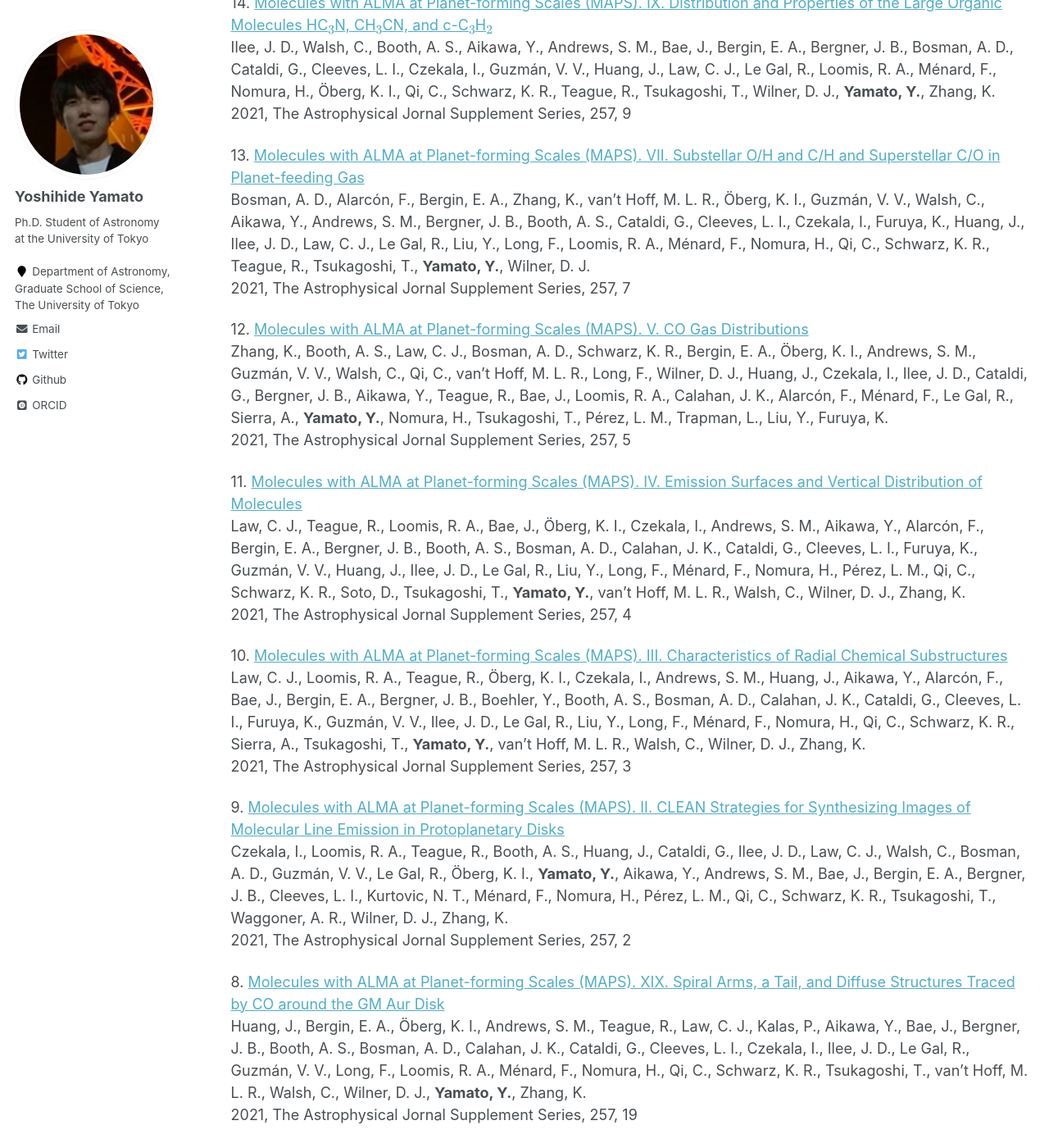
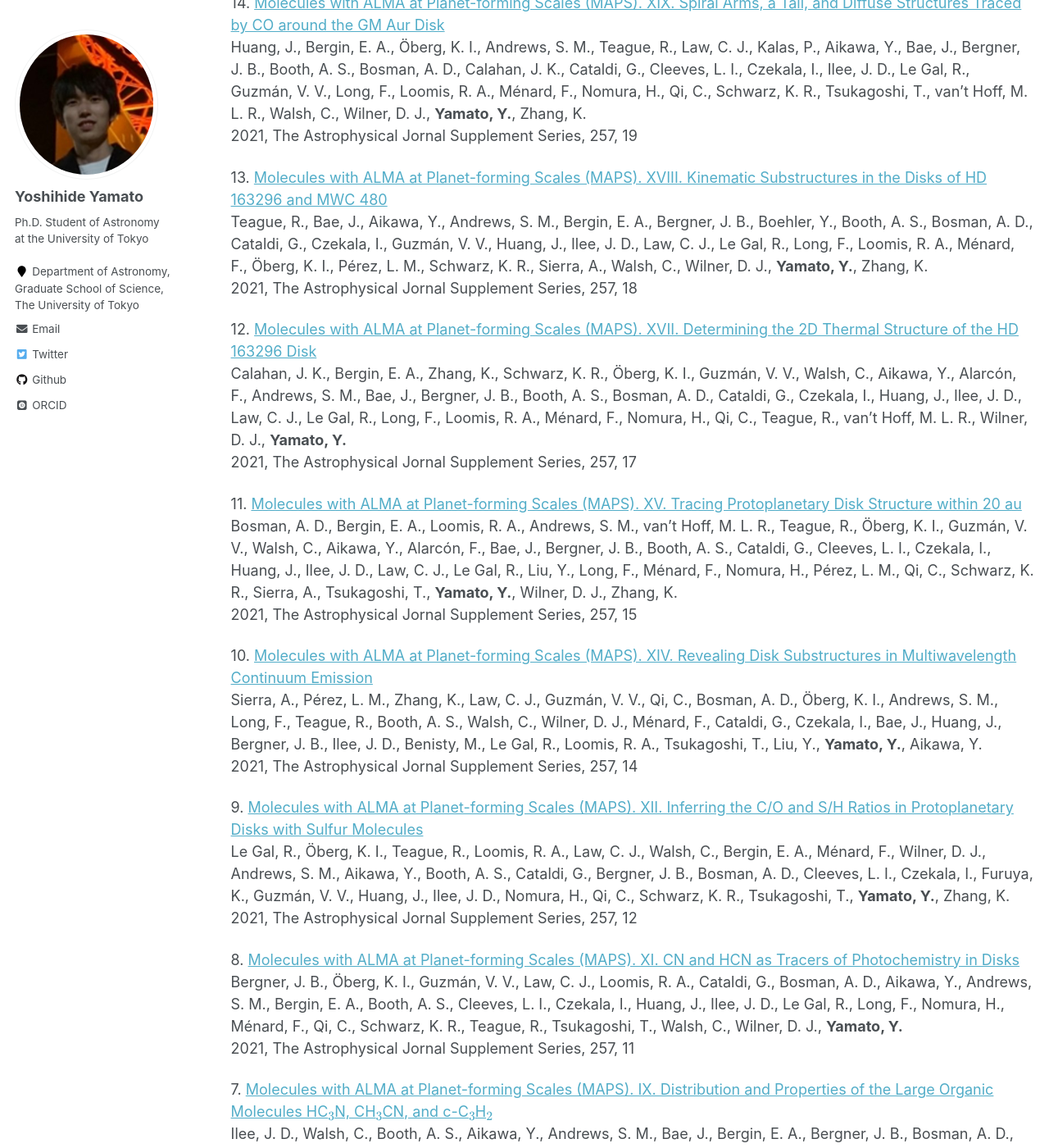
Before and after one commit to yyamato-as/website, a Jekyll site: the page built from _pages/publications.md, in a window 1280 px wide and 1400 px high, scrolled down 1691 px. Shown: the whole window at 82% size. Built offline with Jekyll 4.4.1, drawn with Linux system fonts in a browser that asks for light colours; some web fonts are replaced; formulas are drawn with MathJax 3; some of the changed text lies outside the part shown.

Commit message:
Update publication list

```diff
--- a/_pages/publications.md
+++ b/_pages/publications.md
@@ -38,57 +38,57 @@ Lin, Z.-Y. D., Li, Z.-Y., Tobin, J. J., Ohashi, N., J&oslash;rgensen, J. K., Loo
 Ohashi, N., Tobin, J. J., J&oslash;rgensen, J. K., Takakuwa, S., Sheehan, P., Aikawa, Y., Li, Z.-Y., Looney, L. W., Williams, J. P., Aso, Y., Sharma, R., Sai, J., **Yamato, Y.**, Lee, J.-E., Tomida, K., Yen, H.-W., Encalada, F. J., Flores, C., Gavino, S., Kido, M., Han, I., Lin, Z.-Y. D., Narayanan, S., Phuong, N. T., Santamar&iacute;a-Miranda, A., Thieme, T. J., van't Hoff, M. L. R., de Gregorio-Monsalvo, I., Koch, P. M., Kwon, W., Lai, S.-P., Lee, C. W., Plunkett, A., Saigo, K., Hirano, S., Lam, K. H., Mori, S.
 2023, The Astrophysical Jornal, 951, 8
 
-14\. [Molecules with ALMA at Planet-forming Scales (MAPS). IX. Distribution and Properties of the Large Organic Molecules HC$_3$N, CH$_3$CN, and c-C$_3$H$_2$](https://ui.adsabs.harvard.edu/abs/2021ApJS..257....9I)
+14\. [Molecules with ALMA at Planet-forming Scales (MAPS). XIX. Spiral Arms, a Tail, and Diffuse Structures Traced by CO around the GM Aur Disk](https://ui.adsabs.harvard.edu/abs/2021ApJS..257...19H)
+Huang, J., Bergin, E. A., &Ouml;berg, K. I., Andrews, S. M., Teague, R., Law, C. J., Kalas, P., Aikawa, Y., Bae, J., Bergner, J. B., Booth, A. S., Bosman, A. D., Calahan, J. K., Cataldi, G., Cleeves, L. I., Czekala, I., Ilee, J. D., Le Gal, R., Guzm&aacute;n, V. V., Long, F., Loomis, R. A., M&eacute;nard, F., Nomura, H., Qi, C., Schwarz, K. R., Tsukagoshi, T., van't Hoff, M. L. R., Walsh, C., Wilner, D. J., **Yamato, Y.**, Zhang, K.
+2021, The Astrophysical Jornal Supplement Series, 257, 19
+
+13\. [Molecules with ALMA at Planet-forming Scales (MAPS). XVIII. Kinematic Substructures in the Disks of HD 163296 and MWC 480](https://ui.adsabs.harvard.edu/abs/2021ApJS..257...18T)
+Teague, R., Bae, J., Aikawa, Y., Andrews, S. M., Bergin, E. A., Bergner, J. B., Boehler, Y., Booth, A. S., Bosman, A. D., Cataldi, G., Czekala, I., Guzm&aacute;n, V. V., Huang, J., Ilee, J. D., Law, C. J., Le Gal, R., Long, F., Loomis, R. A., M&eacute;nard, F., &Ouml;berg, K. I., P&eacute;rez, L. M., Schwarz, K. R., Sierra, A., Walsh, C., Wilner, D. J., **Yamato, Y.**, Zhang, K.
+2021, The Astrophysical Jornal Supplement Series, 257, 18
+
+12\. [Molecules with ALMA at Planet-forming Scales (MAPS). XVII. Determining the 2D Thermal Structure of the HD 163296 Disk](https://ui.adsabs.harvard.edu/abs/2021ApJS..257...17C)
+Calahan, J. K., Bergin, E. A., Zhang, K., Schwarz, K. R., &Ouml;berg, K. I., Guzm&aacute;n, V. V., Walsh, C., Aikawa, Y., Alarc&oacute;n, F., Andrews, S. M., Bae, J., Bergner, J. B., Booth, A. S., Bosman, A. D., Cataldi, G., Czekala, I., Huang, J., Ilee, J. D., Law, C. J., Le Gal, R., Long, F., Loomis, R. A., M&eacute;nard, F., Nomura, H., Qi, C., Teague, R., van't Hoff, M. L. R., Wilner, D. J., **Yamato, Y.**
+2021, The Astrophysical Jornal Supplement Series, 257, 17
+
+11\. [Molecules with ALMA at Planet-forming Scales (MAPS). XV. Tracing Protoplanetary Disk Structure within 20 au](https://ui.adsabs.harvard.edu/abs/2021ApJS..257...15B)
+Bosman, A. D., Bergin, E. A., Loomis, R. A., Andrews, S. M., van't Hoff, M. L. R., Teague, R., &Ouml;berg, K. I., Guzm&aacute;n, V. V., Walsh, C., Aikawa, Y., Alarc&oacute;n, F., Bae, J., Bergner, J. B., Booth, A. S., Cataldi, G., Cleeves, L. I., Czekala, I., Huang, J., Ilee, J. D., Law, C. J., Le Gal, R., Liu, Y., Long, F., M&eacute;nard, F., Nomura, H., P&eacute;rez, L. M., Qi, C., Schwarz, K. R., Sierra, A., Tsukagoshi, T., **Yamato, Y.**, Wilner, D. J., Zhang, K.
+2021, The Astrophysical Jornal Supplement Series, 257, 15
+
+10\. [Molecules with ALMA at Planet-forming Scales (MAPS). XIV. Revealing Disk Substructures in Multiwavelength Continuum Emission](https://ui.adsabs.harvard.edu/abs/2021ApJS..257...14S)
+Sierra, A., P&eacute;rez, L. M., Zhang, K., Law, C. J., Guzm&aacute;n, V. V., Qi, C., Bosman, A. D., &Ouml;berg, K. I., Andrews, S. M., Long, F., Teague, R., Booth, A. S., Walsh, C., Wilner, D. J., M&eacute;nard, F., Cataldi, G., Czekala, I., Bae, J., Huang, J., Bergner, J. B., Ilee, J. D., Benisty, M., Le Gal, R., Loomis, R. A., Tsukagoshi, T., Liu, Y., **Yamato, Y.**, Aikawa, Y.
+2021, The Astrophysical Jornal Supplement Series, 257, 14
+
+9\. [Molecules with ALMA at Planet-forming Scales (MAPS). XII. Inferring the C/O and S/H Ratios in Protoplanetary Disks with Sulfur Molecules](https://ui.adsabs.harvard.edu/abs/2021ApJS..257...12L)
+Le Gal, R., &Ouml;berg, K. I., Teague, R., Loomis, R. A., Law, C. J., Walsh, C., Bergin, E. A., M&eacute;nard, F., Wilner, D. J., Andrews, S. M., Aikawa, Y., Booth, A. S., Cataldi, G., Bergner, J. B., Bosman, A. D., Cleeves, L. I., Czekala, I., Furuya, K., Guzm&aacute;n, V. V., Huang, J., Ilee, J. D., Nomura, H., Qi, C., Schwarz, K. R., Tsukagoshi, T., **Yamato, Y.**, Zhang, K.
+2021, The Astrophysical Jornal Supplement Series, 257, 12
+
+8\. [Molecules with ALMA at Planet-forming Scales (MAPS). XI. CN and HCN as Tracers of Photochemistry in Disks](https://ui.adsabs.harvard.edu/abs/2021ApJS..257...11B)
+Bergner, J. B., &Ouml;berg, K. I., Guzm&aacute;n, V. V., Law, C. J., Loomis, R. A., Cataldi, G., Bosman, A. D., Aikawa, Y., Andrews, S. M., Bergin, E. A., Booth, A. S., Cleeves, L. I., Czekala, I., Huang, J., Ilee, J. D., Le Gal, R., Long, F., Nomura, H., M&eacute;nard, F., Qi, C., Schwarz, K. R., Teague, R., Tsukagoshi, T., Walsh, C., Wilner, D. J., **Yamato, Y.**
+2021, The Astrophysical Jornal Supplement Series, 257, 11
+
+7\. [Molecules with ALMA at Planet-forming Scales (MAPS). IX. Distribution and Properties of the Large Organic Molecules HC$_3$N, CH$_3$CN, and c-C$_3$H$_2$](https://ui.adsabs.harvard.edu/abs/2021ApJS..257....9I)
 Ilee, J. D., Walsh, C., Booth, A. S., Aikawa, Y., Andrews, S. M., Bae, J., Bergin, E. A., Bergner, J. B., Bosman, A. D., Cataldi, G., Cleeves, L. I., Czekala, I., Guzm&aacute;n, V. V., Huang, J., Law, C. J., Le Gal, R., Loomis, R. A., M&eacute;nard, F., Nomura, H., &Ouml;berg, K. I., Qi, C., Schwarz, K. R., Teague, R., Tsukagoshi, T., Wilner, D. J., **Yamato, Y.**, Zhang, K.
 2021, The Astrophysical Jornal Supplement Series, 257, 9
 
-13\. [Molecules with ALMA at Planet-forming Scales (MAPS). VII. Substellar O/H and C/H and Superstellar C/O in Planet-feeding Gas](https://ui.adsabs.harvard.edu/abs/2021ApJS..257....7B)
+6\. [Molecules with ALMA at Planet-forming Scales (MAPS). VII. Substellar O/H and C/H and Superstellar C/O in Planet-feeding Gas](https://ui.adsabs.harvard.edu/abs/2021ApJS..257....7B)
 Bosman, A. D., Alarc&oacute;n, F., Bergin, E. A., Zhang, K., van't Hoff, M. L. R., &Ouml;berg, K. I., Guzm&aacute;n, V. V., Walsh, C., Aikawa, Y., Andrews, S. M., Bergner, J. B., Booth, A. S., Cataldi, G., Cleeves, L. I., Czekala, I., Furuya, K., Huang, J., Ilee, J. D., Law, C. J., Le Gal, R., Liu, Y., Long, F., Loomis, R. A., M&eacute;nard, F., Nomura, H., Qi, C., Schwarz, K. R., Teague, R., Tsukagoshi, T., **Yamato, Y.**, Wilner, D. J.
 2021, The Astrophysical Jornal Supplement Series, 257, 7
 
-12\. [Molecules with ALMA at Planet-forming Scales (MAPS). V. CO Gas Distributions](https://ui.adsabs.harvard.edu/abs/2021ApJS..257....5Z)
+5\. [Molecules with ALMA at Planet-forming Scales (MAPS). V. CO Gas Distributions](https://ui.adsabs.harvard.edu/abs/2021ApJS..257....5Z)
 Zhang, K., Booth, A. S., Law, C. J., Bosman, A. D., Schwarz, K. R., Bergin, E. A., &Ouml;berg, K. I., Andrews, S. M., Guzm&aacute;n, V. V., Walsh, C., Qi, C., van't Hoff, M. L. R., Long, F., Wilner, D. J., Huang, J., Czekala, I., Ilee, J. D., Cataldi, G., Bergner, J. B., Aikawa, Y., Teague, R., Bae, J., Loomis, R. A., Calahan, J. K., Alarc&oacute;n, F., M&eacute;nard, F., Le Gal, R., Sierra, A., **Yamato, Y.**, Nomura, H., Tsukagoshi, T., P&eacute;rez, L. M., Trapman, L., Liu, Y., Furuya, K.
 2021, The Astrophysical Jornal Supplement Series, 257, 5
 
-11\. [Molecules with ALMA at Planet-forming Scales (MAPS). IV. Emission Surfaces and Vertical Distribution of Molecules](https://ui.adsabs.harvard.edu/abs/2021ApJS..257....4L)
+4\. [Molecules with ALMA at Planet-forming Scales (MAPS). IV. Emission Surfaces and Vertical Distribution of Molecules](https://ui.adsabs.harvard.edu/abs/2021ApJS..257....4L)
 Law, C. J., Teague, R., Loomis, R. A., Bae, J., &Ouml;berg, K. I., Czekala, I., Andrews, S. M., Aikawa, Y., Alarc&oacute;n, F., Bergin, E. A., Bergner, J. B., Booth, A. S., Bosman, A. D., Calahan, J. K., Cataldi, G., Cleeves, L. I., Furuya, K., Guzm&aacute;n, V. V., Huang, J., Ilee, J. D., Le Gal, R., Liu, Y., Long, F., M&eacute;nard, F., Nomura, H., P&eacute;rez, L. M., Qi, C., Schwarz, K. R., Soto, D., Tsukagoshi, T., **Yamato, Y.**, van't Hoff, M. L. R., Walsh, C., Wilner, D. J., Zhang, K.
 2021, The Astrophysical Jornal Supplement Series, 257, 4
 
-10\. [Molecules with ALMA at Planet-forming Scales (MAPS). III. Characteristics of Radial Chemical Substructures](https://ui.adsabs.harvard.edu/abs/2021ApJS..257....3L)
+3\. [Molecules with ALMA at Planet-forming Scales (MAPS). III. Characteristics of Radial Chemical Substructures](https://ui.adsabs.harvard.edu/abs/2021ApJS..257....3L)
 Law, C. J., Loomis, R. A., Teague, R., &Ouml;berg, K. I., Czekala, I., Andrews, S. M., Huang, J., Aikawa, Y., Alarc&oacute;n, F., Bae, J., Bergin, E. A., Bergner, J. B., Boehler, Y., Booth, A. S., Bosman, A. D., Calahan, J. K., Cataldi, G., Cleeves, L. I., Furuya, K., Guzm&aacute;n, V. V., Ilee, J. D., Le Gal, R., Liu, Y., Long, F., M&eacute;nard, F., Nomura, H., Qi, C., Schwarz, K. R., Sierra, A., Tsukagoshi, T., **Yamato, Y.**, van't Hoff, M. L. R., Walsh, C., Wilner, D. J., Zhang, K.
 2021, The Astrophysical Jornal Supplement Series, 257, 3
 
-9\. [Molecules with ALMA at Planet-forming Scales (MAPS). II. CLEAN Strategies for Synthesizing Images of Molecular Line Emission in Protoplanetary Disks](https://ui.adsabs.harvard.edu/abs/2021ApJS..257....2C)
+2\. [Molecules with ALMA at Planet-forming Scales (MAPS). II. CLEAN Strategies for Synthesizing Images of Molecular Line Emission in Protoplanetary Disks](https://ui.adsabs.harvard.edu/abs/2021ApJS..257....2C)
 Czekala, I., Loomis, R. A., Teague, R., Booth, A. S., Huang, J., Cataldi, G., Ilee, J. D., Law, C. J., Walsh, C., Bosman, A. D., Guzm&aacute;n, V. V., Le Gal, R., &Ouml;berg, K. I., **Yamato, Y.**, Aikawa, Y., Andrews, S. M., Bae, J., Bergin, E. A., Bergner, J. B., Cleeves, L. I., Kurtovic, N. T., M&eacute;nard, F., Nomura, H., P&eacute;rez, L. M., Qi, C., Schwarz, K. R., Tsukagoshi, T., Waggoner, A. R., Wilner, D. J., Zhang, K.
 2021, The Astrophysical Jornal Supplement Series, 257, 2
-
-8\. [Molecules with ALMA at Planet-forming Scales (MAPS). XIX. Spiral Arms, a Tail, and Diffuse Structures Traced by CO around the GM Aur Disk](https://ui.adsabs.harvard.edu/abs/2021ApJS..257...19H)
-Huang, J., Bergin, E. A., &Ouml;berg, K. I., Andrews, S. M., Teague, R., Law, C. J., Kalas, P., Aikawa, Y., Bae, J., Bergner, J. B., Booth, A. S., Bosman, A. D., Calahan, J. K., Cataldi, G., Cleeves, L. I., Czekala, I., Ilee, J. D., Le Gal, R., Guzm&aacute;n, V. V., Long, F., Loomis, R. A., M&eacute;nard, F., Nomura, H., Qi, C., Schwarz, K. R., Tsukagoshi, T., van't Hoff, M. L. R., Walsh, C., Wilner, D. J., **Yamato, Y.**, Zhang, K.
-2021, The Astrophysical Jornal Supplement Series, 257, 19
-
-7\. [Molecules with ALMA at Planet-forming Scales (MAPS). XVIII. Kinematic Substructures in the Disks of HD 163296 and MWC 480](https://ui.adsabs.harvard.edu/abs/2021ApJS..257...18T)
-Teague, R., Bae, J., Aikawa, Y., Andrews, S. M., Bergin, E. A., Bergner, J. B., Boehler, Y., Booth, A. S., Bosman, A. D., Cataldi, G., Czekala, I., Guzm&aacute;n, V. V., Huang, J., Ilee, J. D., Law, C. J., Le Gal, R., Long, F., Loomis, R. A., M&eacute;nard, F., &Ouml;berg, K. I., P&eacute;rez, L. M., Schwarz, K. R., Sierra, A., Walsh, C., Wilner, D. J., **Yamato, Y.**, Zhang, K.
-2021, The Astrophysical Jornal Supplement Series, 257, 18
-
-6\. [Molecules with ALMA at Planet-forming Scales (MAPS). XVII. Determining the 2D Thermal Structure of the HD 163296 Disk](https://ui.adsabs.harvard.edu/abs/2021ApJS..257...17C)
-Calahan, J. K., Bergin, E. A., Zhang, K., Schwarz, K. R., &Ouml;berg, K. I., Guzm&aacute;n, V. V., Walsh, C., Aikawa, Y., Alarc&oacute;n, F., Andrews, S. M., Bae, J., Bergner, J. B., Booth, A. S., Bosman, A. D., Cataldi, G., Czekala, I., Huang, J., Ilee, J. D., Law, C. J., Le Gal, R., Long, F., Loomis, R. A., M&eacute;nard, F., Nomura, H., Qi, C., Teague, R., van't Hoff, M. L. R., Wilner, D. J., **Yamato, Y.**
-2021, The Astrophysical Jornal Supplement Series, 257, 17
-
-5\. [Molecules with ALMA at Planet-forming Scales (MAPS). XV. Tracing Protoplanetary Disk Structure within 20 au](https://ui.adsabs.harvard.edu/abs/2021ApJS..257...15B)
-Bosman, A. D., Bergin, E. A., Loomis, R. A., Andrews, S. M., van't Hoff, M. L. R., Teague, R., &Ouml;berg, K. I., Guzm&aacute;n, V. V., Walsh, C., Aikawa, Y., Alarc&oacute;n, F., Bae, J., Bergner, J. B., Booth, A. S., Cataldi, G., Cleeves, L. I., Czekala, I., Huang, J., Ilee, J. D., Law, C. J., Le Gal, R., Liu, Y., Long, F., M&eacute;nard, F., Nomura, H., P&eacute;rez, L. M., Qi, C., Schwarz, K. R., Sierra, A., Tsukagoshi, T., **Yamato, Y.**, Wilner, D. J., Zhang, K.
-2021, The Astrophysical Jornal Supplement Series, 257, 15
-
-4\. [Molecules with ALMA at Planet-forming Scales (MAPS). XIV. Revealing Disk Substructures in Multiwavelength Continuum Emission](https://ui.adsabs.harvard.edu/abs/2021ApJS..257...14S)
-Sierra, A., P&eacute;rez, L. M., Zhang, K., Law, C. J., Guzm&aacute;n, V. V., Qi, C., Bosman, A. D., &Ouml;berg, K. I., Andrews, S. M., Long, F., Teague, R., Booth, A. S., Walsh, C., Wilner, D. J., M&eacute;nard, F., Cataldi, G., Czekala, I., Bae, J., Huang, J., Bergner, J. B., Ilee, J. D., Benisty, M., Le Gal, R., Loomis, R. A., Tsukagoshi, T., Liu, Y., **Yamato, Y.**, Aikawa, Y.
-2021, The Astrophysical Jornal Supplement Series, 257, 14
-
-3\. [Molecules with ALMA at Planet-forming Scales (MAPS). XII. Inferring the C/O and S/H Ratios in Protoplanetary Disks with Sulfur Molecules](https://ui.adsabs.harvard.edu/abs/2021ApJS..257...12L)
-Le Gal, R., &Ouml;berg, K. I., Teague, R., Loomis, R. A., Law, C. J., Walsh, C., Bergin, E. A., M&eacute;nard, F., Wilner, D. J., Andrews, S. M., Aikawa, Y., Booth, A. S., Cataldi, G., Bergner, J. B., Bosman, A. D., Cleeves, L. I., Czekala, I., Furuya, K., Guzm&aacute;n, V. V., Huang, J., Ilee, J. D., Nomura, H., Qi, C., Schwarz, K. R., Tsukagoshi, T., **Yamato, Y.**, Zhang, K.
-2021, The Astrophysical Jornal Supplement Series, 257, 12
-
-2\. [Molecules with ALMA at Planet-forming Scales (MAPS). XI. CN and HCN as Tracers of Photochemistry in Disks](https://ui.adsabs.harvard.edu/abs/2021ApJS..257...11B)
-Bergner, J. B., &Ouml;berg, K. I., Guzm&aacute;n, V. V., Law, C. J., Loomis, R. A., Cataldi, G., Bosman, A. D., Aikawa, Y., Andrews, S. M., Bergin, E. A., Booth, A. S., Cleeves, L. I., Czekala, I., Huang, J., Ilee, J. D., Le Gal, R., Long, F., Nomura, H., M&eacute;nard, F., Qi, C., Schwarz, K. R., Teague, R., Tsukagoshi, T., Walsh, C., Wilner, D. J., **Yamato, Y.**
-2021, The Astrophysical Jornal Supplement Series, 257, 11
 
 1\. [Molecules with ALMA at Planet-forming Scales (MAPS). I. Program Overview and Highlights](https://ui.adsabs.harvard.edu/abs/2021ApJS..257....1O)
 &Ouml;berg, K. I., Guzm&aacute;n, V. V., Walsh, C., Aikawa, Y., Bergin, E. A., Law, C. J., Loomis, R. A., Alarc&oacute;n, F., Andrews, S. M., Bae, J., Bergner, J. B., Boehler, Y., Booth, A. S., Bosman, A. D., Calahan, J. K., Cataldi, G., Cleeves, L. I., Czekala, I., Furuya, K., Huang, J., Ilee, J. D., Kurtovic, N. T., Le Gal, R., Liu, Y., Long, F., M&eacute;nard, F., Nomura, H., P&eacute;rez, L. M., Qi, C., Schwarz, K. R., Sierra, A., Teague, R., Tsukagoshi, T., **Yamato, Y.**, van't Hoff, M. L. R., Waggoner, A. R., Wilner, D. J., Zhang, K.
--- a/generate_pulication_list.py
+++ b/generate_pulication_list.py
@@ -54,7 +54,7 @@ def format_author_name(author_name):
 
 
 def sort_entries(entries, reverse=False):
-    return sorted(entries, key=operator.itemgetter('year', 'volume', "pages"), reverse=reverse)
+    return sorted(entries, key=lambda x: (int(x['year']), int(x['volume']), int(x["pages"])), reverse=reverse)
 
 def generate_reference_list(entries):
     str_list = []
```
